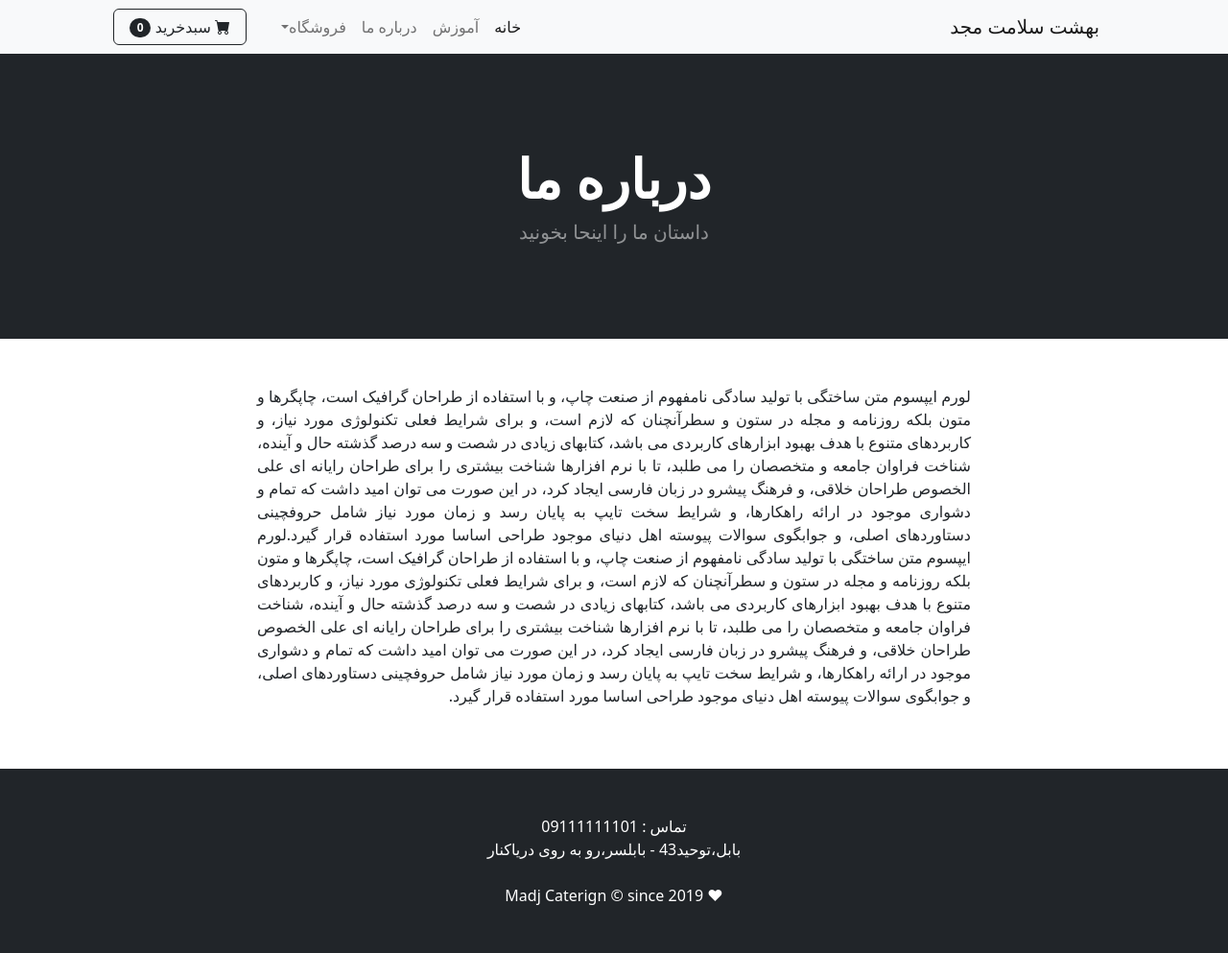
After one commit to efjey/Majd, a Django app: page /about/ in a window 1280 px wide. The commit adds this page. Shown: the whole page at 96% size. Run offline with Django 5.2, Linux system fonts and the light colour scheme; some libraries are stand-ins or nearby versions.

Commit message:
'FilesOrganized'

```diff
--- /dev/null
+++ b/shop/templates/about.html
@@ -0,0 +1,28 @@
+{% extends 'base.html' %}
+{% block content %}
+<!-- Header-->
+<header class="bg-dark py-5">
+    <div class="container px-4 px-lg-5 my-5">
+        <div class="text-center text-white">
+            <h1 class="display-4 fw-bolder"> درباره ما </h1>
+            <p class="lead fw-normal text-white-50 mb-0"> داستان ما را اینحا بخونید</p>
+        </div>
+    </div>
+    </header><br><br>
+<div class="container">
+    <div class="row">
+        <center>
+            <div class="col-8">
+            <p align="justify">
+                لورم ایپسوم متن ساختگی با تولید سادگی نامفهوم از صنعت چاپ، و با استفاده از طراحان گرافیک است، چاپگرها و متون بلکه روزنامه و مجله در ستون و سطرآنچنان که لازم است، و برای شرایط فعلی تکنولوژی مورد نیاز، و کاربردهای متنوع با هدف بهبود ابزارهای کاربردی می باشد، کتابهای زیادی در شصت و سه درصد گذشته حال و آینده، شناخت فراوان جامعه و متخصصان را می طلبد، تا با نرم افزارها شناخت بیشتری را برای طراحان رایانه ای علی الخصوص طراحان خلاقی، و فرهنگ پیشرو در زبان فارسی ایجاد کرد، در این صورت می توان امید داشت که تمام و دشواری موجود در ارائه راهکارها، و شرایط سخت تایپ به پایان رسد و زمان مورد نیاز شامل حروفچینی دستاوردهای اصلی، و جوابگوی سوالات پیوسته اهل دنیای موجود طراحی اساسا مورد استفاده قرار گیرد.لورم ایپسوم متن ساختگی با تولید سادگی نامفهوم از صنعت چاپ، و با استفاده از طراحان گرافیک است، چاپگرها و متون بلکه روزنامه و مجله در ستون و سطرآنچنان که لازم است، و برای شرایط فعلی تکنولوژی مورد نیاز، و کاربردهای متنوع با هدف بهبود ابزارهای کاربردی می باشد، کتابهای زیادی در شصت و سه درصد گذشته حال و آینده، شناخت فراوان جامعه و متخصصان را می طلبد، تا با نرم افزارها شناخت بیشتری را برای طراحان رایانه ای علی الخصوص طراحان خلاقی، و فرهنگ پیشرو در زبان فارسی ایجاد کرد، در این صورت می توان امید داشت که تمام و دشواری موجود در ارائه راهکارها، و شرایط سخت تایپ به پایان رسد و زمان مورد نیاز شامل حروفچینی دستاوردهای اصلی، و جوابگوی سوالات پیوسته اهل دنیای موجود طراحی اساسا مورد استفاده قرار گیرد.
+            </p>
+            </div>
+        </center>
+
+
+    </div>
+
+
+</div><br><br>
+
+{% endblock %}
--- /dev/null
+++ b/shop/templates/base.html
@@ -0,0 +1,58 @@
+{% load static %}
+{% load humanize %}
+
+<!DOCTYPE html>
+<html lang="en">
+  <head>
+    <meta charset="utf-8" />
+    <meta
+      name="viewport"
+      content="width=device-width, initial-scale=1, shrink-to-fit=no"
+    />
+    <meta name="description" content="" />
+    <meta name="author" content="" />
+    <title>مجد</title>
+    <!-- Favicon-->
+    <link
+      rel="icon"
+      type="image/x-icon"
+      href="{% static 'assets/favicon.ico' %}"
+    />
+    <!-- Bootstrap icons-->
+    <link
+      href="https://cdn.jsdelivr.net/npm/bootstrap-icons@1.5.0/font/bootstrap-icons.css"
+      rel="stylesheet"
+    />
+    <!-- Core theme CSS (includes Bootstrap)-->
+    <link href="{% static 'css/styles.css' %}" rel="stylesheet" />
+  </head>
+  <body dir="rtl">
+    <!-- Navigation-->
+    {% include 'navbar.html' %}
+    <!-- Header-->
+
+    <!-- Block content -->
+    {% block content%} {% endblock %}
+    <!-- Section-->
+
+    <!-- Footer-->
+    <footer class="py-5 bg-dark">
+      <div class="container">
+        <p class="m-0 text-center text-white">
+          تماس : 09111111101 <br />
+          بابل،توحید43 - بابلسر،رو به روی دریاکنار
+        </p>
+      </div>
+      <br />
+      <div class="container">
+        <p class="m-0 text-center text-white">
+          &hearts; Madj Caterign &copy; since 2019
+        </p>
+      </div>
+    </footer>
+    <!-- Bootstrap core JS-->
+    <script src="https://cdn.jsdelivr.net/npm/bootstrap@5.2.3/dist/js/bootstrap.bundle.min.js"></script>
+    <!-- Core theme JS-->
+    <script src="{% static 'js/scripts.js' %}"></script>
+  </body>
+</html>
--- /dev/null
+++ b/shop/templates/navbar.html
@@ -0,0 +1,30 @@
+<!-- Navigation -->
+<nav class="navbar navbar-expand-lg navbar-light bg-light">
+    <div class="container px-4 px-lg-5">
+        <a class="navbar-brand" href="#!">بهشت سلامت مجد</a>
+        <button class="navbar-toggler" type="button" data-bs-toggle="collapse" data-bs-target="#navbarSupportedContent" aria-controls="navbarSupportedContent" aria-expanded="false" aria-label="Toggle navigation"><span class="navbar-toggler-icon"></span></button>
+        <div class="collapse navbar-collapse" id="navbarSupportedContent">
+            <ul class="navbar-nav me-auto mb-2 mb-lg-0 ms-lg-4">
+                <li class="nav-item"><a class="nav-link active" aria-current="page" href="/">خانه</a></li>
+                <li class="nav-item"><a class="nav-link" href="#!">آموزش</a></li>
+                <li class="nav-item"><a class="nav-link" href="about/">درباره ما</a></li>
+                <li class="nav-item dropdown">
+                    <a class="nav-link dropdown-toggle" id="navbarDropdown" href="/" role="button" data-bs-toggle="dropdown" aria-expanded="false">فروشگاه</a>
+                    <ul class="dropdown-menu" aria-labelledby="navbarDropdown">
+                        <li><a class="dropdown-item" href="/">تمام محصولات</a></li>
+                        <li><hr class="dropdown-divider" /></li>
+                        <li><a class="dropdown-item" href="/">محصولات محبوب</a></li>
+                        <li><a class="dropdown-item" href="/">محصولات جدید</a></li>
+                    </ul>
+                </li>
+            </ul>
+            <form class="d-flex">
+                <button class="btn btn-outline-dark" type="submit">
+                    <i class="bi-cart-fill me-1"></i>
+                    سبدخرید
+                    <span class="badge bg-dark text-white ms-1 rounded-pill">0</span>
+                </button>
+            </form>
+        </div>
+    </div>
+</nav>
--- a/shop/urls.py
+++ b/shop/urls.py
@@ -1,10 +1,11 @@
 
-from .views import helloAdmin
+from .views import helloAdmin, about
 from django.urls import path, include
 
 
 urlpatterns = [
 
-    path('', helloAdmin),
+    path('', helloAdmin, name="home"),
+    path('about/', about, name="about"),
 
 ]
--- a/shop/views.py
+++ b/shop/views.py
@@ -5,3 +5,7 @@ def helloAdmin(request):
     all_products = Product.objects.all()
 
     return render(request, 'index.html', {'products': all_products})
+
+
+def about(request):
+    return render(request, 'about.html')
```
Also changed, not shown: shop/templates/index.html (+6 -60 lines).
